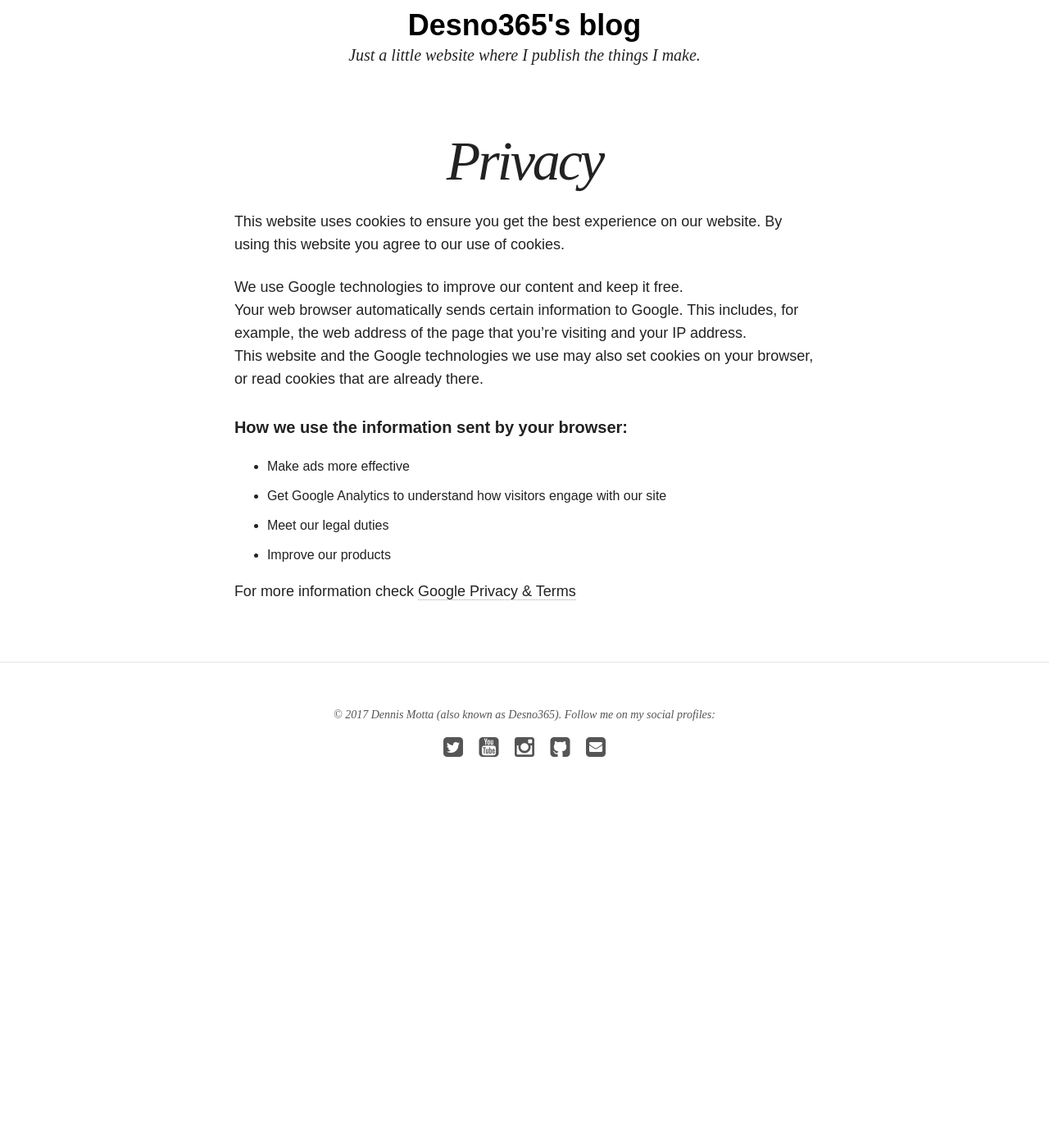
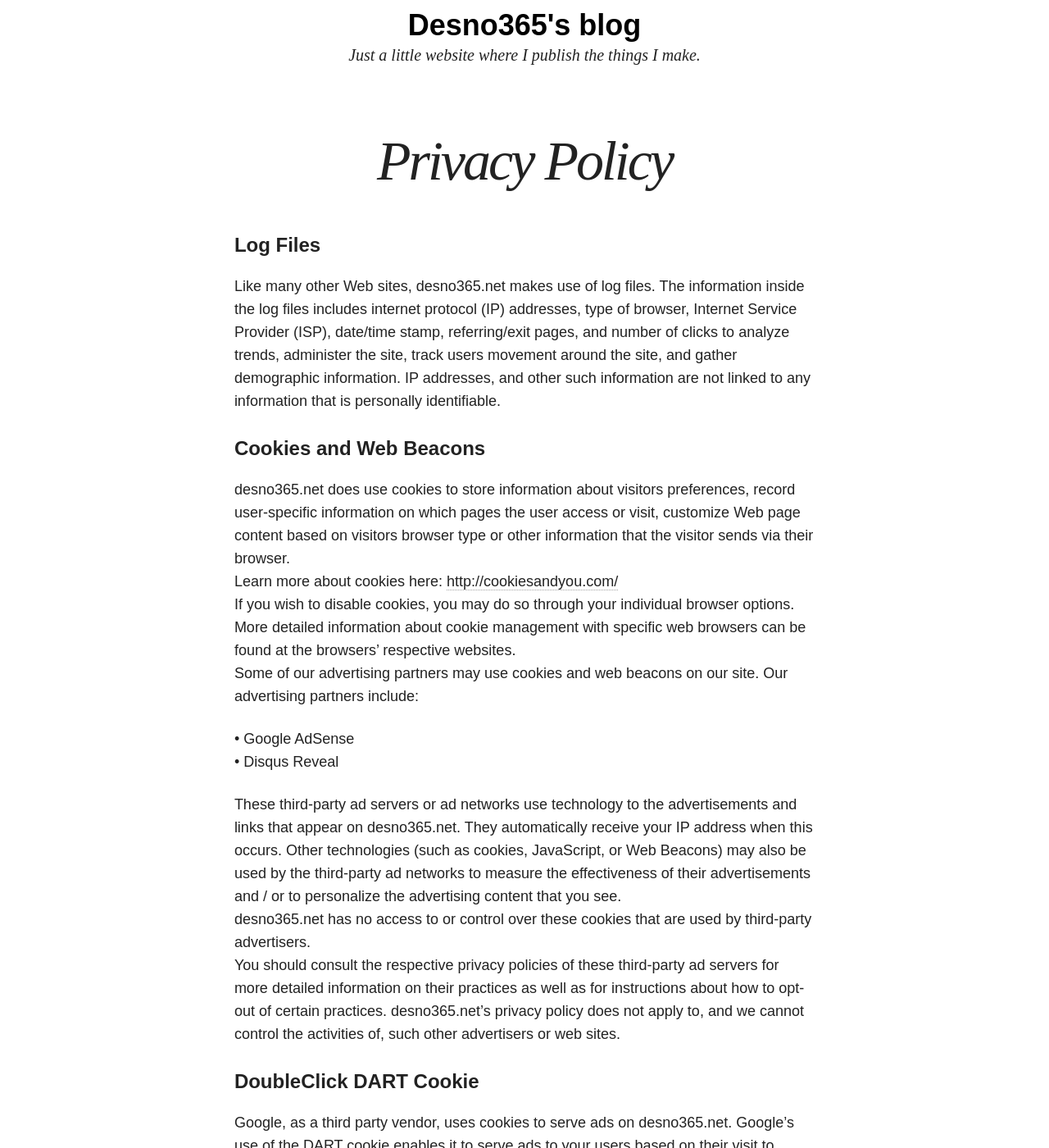
Before and after one commit to Desno365/Desno365.github.io, a Jekyll site: the page built from privacy/index.md, in a window 1280 px wide and 1400 px high, scrolled down 316 px. Shown: the whole window at 82% size. Built offline with Jekyll 4.4.1, drawn with Linux system fonts in a browser that asks for light colours; nearby versions of some CDN libraries; comment, search, counter and statistics services are not loaded; before the commit the page ends 1339 px from its top, so only the background shows below that; some of the changed text lies outside the part shown.

Commit message:
Update cookie consent and privacy policy

```diff
--- a/_includes/cookieconsent.html
+++ b/_includes/cookieconsent.html
@@ -1,7 +1,24 @@
-<!-- Begin Cookie Consent plugin by Silktide - http://silktide.com/cookieconsent -->
-<script type="text/javascript">
-    window.cookieconsent_options = {"message":"This website uses cookies to ensure you get the best experience on our website. By using it you agree to our use of cookies.","dismiss":"Got it!","learnMore":"More info","link":"{{ site.url }}/privacy","theme":"dark-bottom"};
+<link rel="stylesheet" type="text/css" href="//cdnjs.cloudflare.com/ajax/libs/cookieconsent2/3.0.3/cookieconsent.min.css" />
+<script src="//cdnjs.cloudflare.com/ajax/libs/cookieconsent2/3.0.3/cookieconsent.min.js"></script>
+<script>
+window.addEventListener("load", function(){
+window.cookieconsent.initialise({
+  "palette": {
+    "popup": {
+      "background": "#212121",
+      "text": "#ffffff"
+    },
+    "button": {
+      "background": "transparent",
+      "text": "#ffffff",
+      "border": "#ffffff"
+    }
+  },
+  "content": {
+    "message": "This website uses cookies to ensure you get the best experience on our website. By using it you agree to our use of cookies.",
+    "dismiss": "Got it!",
+    "link": "Learn more",
+    "href": "{{ site.url }}/privacy/"
+  }
+})});
 </script>
-
-<script type="text/javascript" src="//cdnjs.cloudflare.com/ajax/libs/cookieconsent2/1.0.9/cookieconsent.min.js"></script>
-<!-- End Cookie Consent plugin -->
--- a/privacy/index.md
+++ b/privacy/index.md
@@ -1,22 +1,32 @@
 ---
 layout: page
-title: Privacy
+title: Privacy Policy
 excerpt: "Privacy policy this website uses"
 no_ads: true
 no_page_level_ads: true
 ---
 
-This website uses cookies to ensure you get the best experience on our website. By using this website you agree to our use of cookies.
+#### Log Files
+Like many other Web sites, desno365.net makes use of log files. The information inside the log files includes internet protocol (IP) addresses, type of browser, Internet Service Provider (ISP), date/time stamp, referring/exit pages, and number of clicks to analyze trends, administer the site, track users movement around the site, and gather demographic information. IP addresses, and other such information are not linked to any information that is personally identifiable.
 
-We use Google technologies to improve our content and keep it free.<br>
-Your web browser automatically sends certain information to Google. This includes, for example, the web address of the page that you're visiting and your IP address.<br>
-This website and the Google technologies we use may also set cookies on your browser, or read cookies that are already there.
+#### Cookies and Web Beacons
+desno365.net does use cookies to store information about visitors preferences, record user-specific information on which pages the user access or visit, customize Web page content based on visitors browser type or other information that the visitor sends via their browser.<br>
+Learn more about cookies here: [http://cookiesandyou.com/](http://cookiesandyou.com/)<br>
+If you wish to disable cookies, you may do so through your individual browser options. More detailed information about cookie management with specific web browsers can be found at the browsers’ respective websites.<br>
+Some of our advertising partners may use cookies and web beacons on our site. Our advertising partners include:
 
-##### How we use the information sent by your browser:
+• Google AdSense<br>
+• Disqus Reveal
 
-* Make ads more effective
-* Get Google Analytics to understand how visitors engage with our site
-* Meet our legal duties
-* Improve our products
+These third-party ad servers or ad networks use technology to the advertisements and links that appear on desno365.net. They automatically receive your IP address when this occurs. Other technologies (such as cookies, JavaScript, or Web Beacons) may also be used by the third-party ad networks to measure the effectiveness of their advertisements and / or to personalize the advertising content that you see.<br>
+desno365.net has no access to or control over these cookies that are used by third-party advertisers.<br>
+You should consult the respective privacy policies of these third-party ad servers for more detailed information on their practices as well as for instructions about how to opt-out of certain practices. desno365.net’s privacy policy does not apply to, and we cannot control the activities of, such other advertisers or web sites.
 
-For more information check [Google Privacy & Terms](https://www.google.com/policies/privacy/partners/)
+#### DoubleClick DART Cookie
+Google, as a third party vendor, uses cookies to serve ads on desno365.net.
+Google’s use of the DART cookie enables it to serve ads to your users based on their visit to desno365.net and other sites on the Internet.
+Users may opt out of the use of the DART cookie by visiting the Google ad and content network privacy policy at the following URL: [http://www.google.com/privacy_ads.html](http://www.google.com/privacy_ads.html)
+
+
+#### Questions?
+If you require any more information or have any questions about our privacy policy, please feel free to contact us by email at <a href="mailto:{{ site.owner.email }}" title="Send a mail to {{ site.owner.name}}" target="_blank">desno365@gmail.com</a>
```
